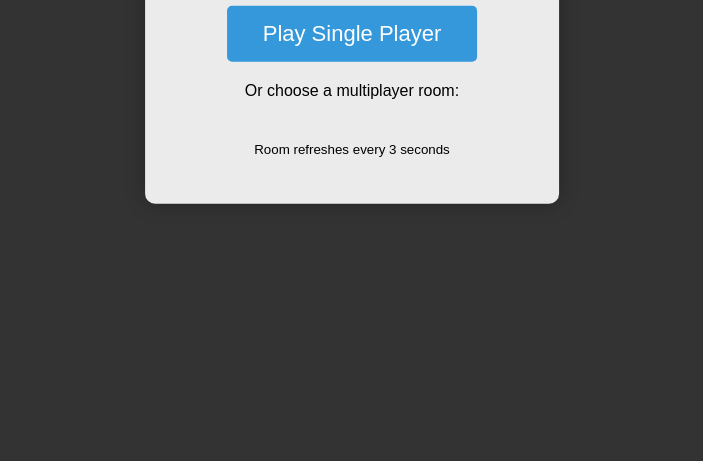
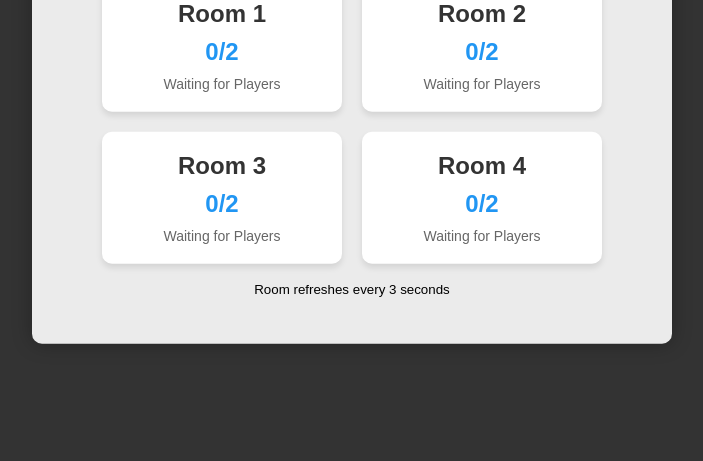
Before and after one commit to newpoopuk/flappy-bird-multiplayer, a website: page public/index.html in a window 1280 px wide. Shown: the part 339-800 px from the top of the page, without its empty margins (288-991 px from the left). Drawn offline with nearby package versions, Linux system fonts and the light colour scheme.

Commit message:
Fix room display for Vercel deployment with improved UI

```diff
--- a/public/index.html
+++ b/public/index.html
@@ -73,48 +73,55 @@
             transform: scale(1.05);
         }
 
-        .room-list {
+        #roomList {
             display: flex;
             flex-wrap: wrap;
             justify-content: center;
-            margin: 20px 0;
+            gap: 20px;
+            margin-top: 20px;
+            max-width: 700px;
         }
 
         .room-card {
-            width: 150px;
-            background: #f5f5f5;
-            border-radius: 8px;
-            padding: 15px;
-            margin: 10px;
-            box-shadow: 0 2px 5px rgba(0,0,0,0.1);
+            background: white;
+            border-radius: 10px;
+            padding: 20px;
+            width: 200px;
+            text-align: center;
+            box-shadow: 0 4px 6px rgba(0, 0, 0, 0.1);
             cursor: pointer;
             transition: transform 0.2s, box-shadow 0.2s;
         }
 
         .room-card:hover {
             transform: translateY(-5px);
-            box-shadow: 0 5px 15px rgba(0,0,0,0.2);
+            box-shadow: 0 6px 12px rgba(0, 0, 0, 0.2);
         }
 
         .room-card.full {
-            background: #ffeeee;
+            opacity: 0.7;
             cursor: not-allowed;
         }
 
         .room-card.active {
-            background: #e8f5e9;
+            border: 2px solid #4CAF50;
+        }
+
+        .room-card h2 {
+            margin: 0 0 10px 0;
+            color: #333;
+        }
+
+        .player-count {
+            font-size: 24px;
+            font-weight: bold;
+            margin: 10px 0;
+            color: #2196F3;
         }
 
         .room-status {
+            color: #666;
             font-size: 14px;
-            margin-top: 10px;
-        }
-
-        .player-count {
-            font-weight: bold;
-            display: block;
-            font-size: 24px;
-            margin: 10px 0;
         }
 
         #gameCanvas {
--- a/public/js/game.js
+++ b/public/js/game.js
@@ -91,9 +91,21 @@ window.onload = function() {
     console.log("Window loaded");
     initCanvas();
     setupEventListeners();
+
+    // Initialize room status
+    roomStatus = {
+        "1": { players: 0, maxPlayers: 2, gameStarted: false },
+        "2": { players: 0, maxPlayers: 2, gameStarted: false },
+        "3": { players: 0, maxPlayers: 2, gameStarted: false },
+        "4": { players: 0, maxPlayers: 2, gameStarted: false }
+    };
+
+    // Create initial room cards
+    createRoomCards();
+
+    // Start periodic room status updates
     updateRoomStatus();
     setInterval(updateRoomStatus, 3000);
-    setupSocketEventDebugging();
 };
 
 // Setup event listeners
@@ -576,53 +588,58 @@ socket.on('gameReset', (data) => {
 // Update room status display
 function updateRoomStatus() {
     console.log("Requesting room status update");
-    if (!isSinglePlayer) {
-        socket.emit('getRoomStatus');
-    }
+    socket.emit('getRoomStatus');
 }
 
 // Create room cards
 function createRoomCards() {
     console.log("Creating room cards with status:", roomStatus);
-    if (isSinglePlayer) return;
 
     // Make sure roomList element exists
+    const roomList = document.getElementById('roomList');
     if (!roomList) {
         console.error("Room list element not found!");
         return;
     }
 
     roomList.innerHTML = '';
+
+    // Create cards for rooms 1-4
     for (let roomId = 1; roomId <= 4; roomId++) {
-        const room = roomStatus[roomId] || { players: 0, maxPlayers: 2, gameStarted: false };
+        const room = roomStatus[roomId.toString()] || { players: 0, maxPlayers: 2, gameStarted: false };
         const card = document.createElement('div');
-        card.className = `room-card ${room.players >= 2 ? 'full' : ''} ${room.gameStarted ? 'active' : ''}`;
+        card.className = 'room-card';
+        if (room.players >= 2) card.className += ' full';
+        if (room.gameStarted) card.className += ' active';
+
         card.innerHTML = `
             <h2>Room ${roomId}</h2>
             <div class="player-count">${room.players}/2</div>
-            <div class="room-status">${room.gameStarted ? 'Game in Progress' : 'Waiting for Players'}</div>
+            <div class="room-status">
+                ${room.gameStarted ? 'Game in Progress' : 'Waiting for Players'}
+            </div>
         `;
 
-        if (room.players < 2) {
-            card.onclick = () => joinRoom(roomId);
+        if (room.players < 2 && !room.gameStarted) {
+            card.onclick = () => {
+                console.log(`Joining room ${roomId}`);
+                joinRoom(roomId);
+            };
         }
 
         roomList.appendChild(card);
     }
 }
 
-// Join a specific room
+// Join room function
 function joinRoom(roomId) {
-    isSinglePlayer = false;
-    currentRoom = roomId;
-    currentRoomId.textContent = roomId;
-    gameRoomId.textContent = roomId;
+    console.log(`Attempting to join room ${roomId}`);
+    socket.emit('joinRoom', roomId);
 
-    resetGameState();
-
-    socket.emit('joinRoom', roomId);
+    // Show waiting screen
     menuScreen.style.display = 'none';
     waitingScreen.style.display = 'block';
+    currentRoomId.textContent = roomId;
 }
 
 // Setup socket event debugging
@@ -686,14 +703,14 @@ function setupSocketEventDebugging() {
     });
 
     socket.on('roomStatus', (status) => {
-        console.log('Room status update received:', status);
+        console.log('Room status received:', status);
         roomStatus = status;
         createRoomCards();
     });
 
     // Socket.IO event handler for room status updates
     socket.on('roomStatusUpdate', (update) => {
-        console.log('Room status update:', update);
+        console.log('Room status update received:', update);
         if (roomStatus[update.roomId]) {
             roomStatus[update.roomId].players = update.players;
             roomStatus[update.roomId].gameStarted = update.gameStarted;
```
Also changed, not shown: src/server.js (+26 -18 lines).
